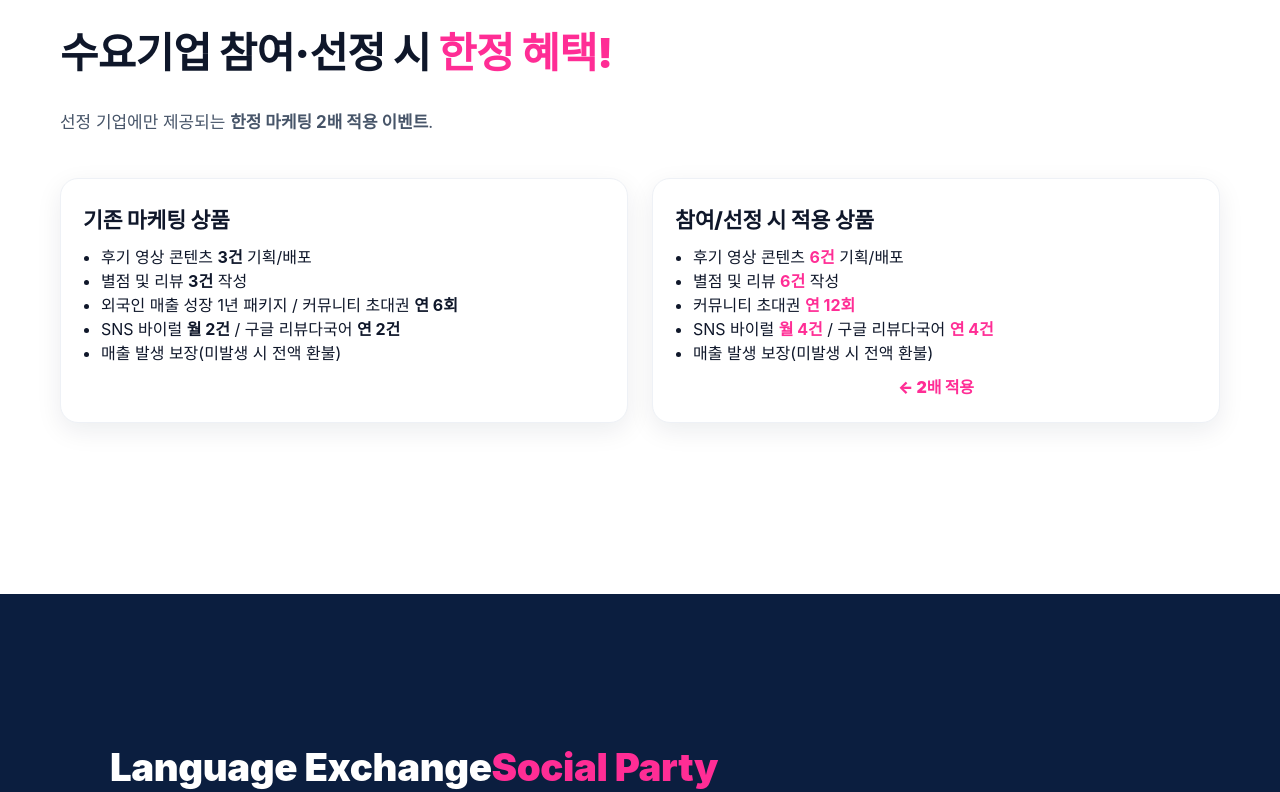
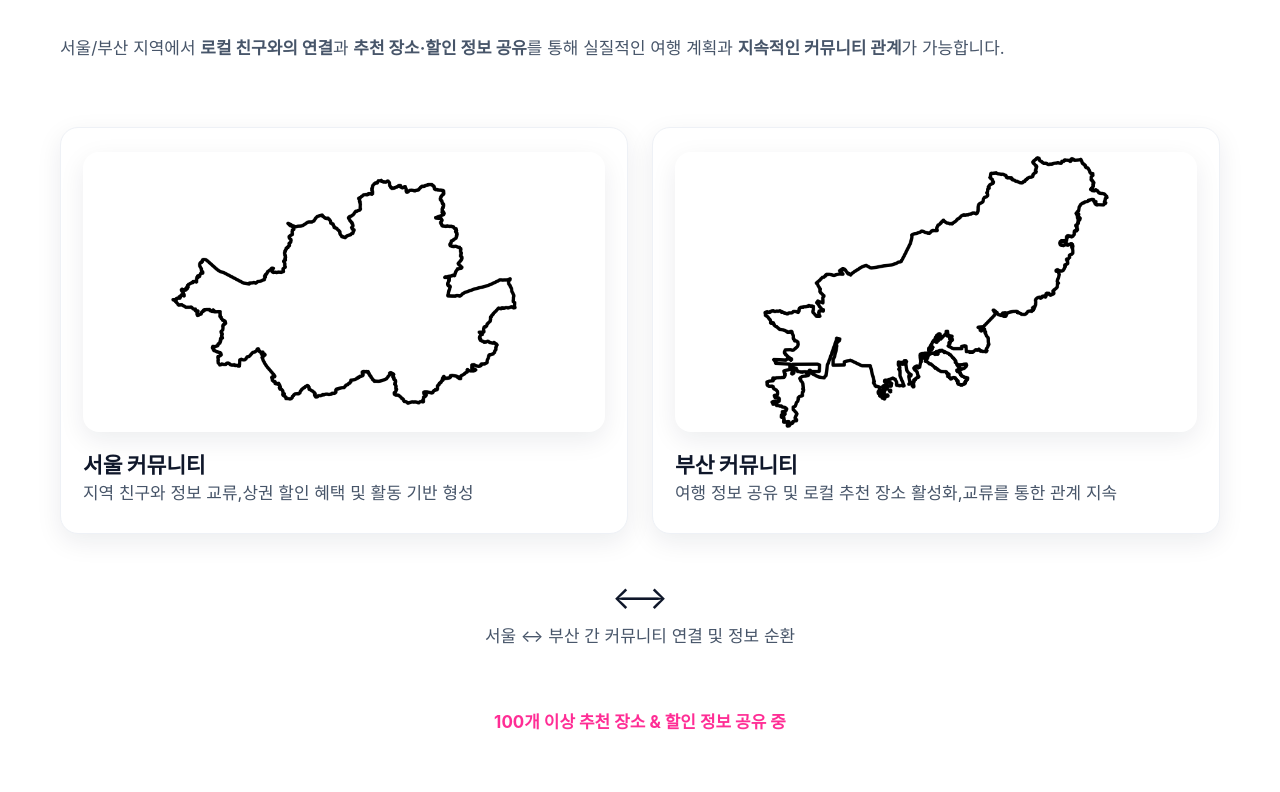
Before and after one commit to nownity/MoneyMakingSns, a React (Create React App) app: page / in a window 1280 px wide. Shown: the part 5069-5861 px from the top of the page. Built offline with nearby package versions, Linux system fonts and the light colour scheme.

Commit message:
샘플 지도 섹션 구성중

```diff
--- a/src/pages/SampleSection.jsx
+++ b/src/pages/SampleSection.jsx
@@ -1,7 +1,8 @@
-import React from "react";
 import styled from "styled-components";
 import sample1 from "../images/Sample1.jpg";
 import wechat from "../images/wechat.jpg";
+import seoulMap from "../images/seoul-outline-final.png";
+import busanMap from "../images/busan-outline-final.png";
 
 /* ===== 색상 토큰 ===== */
 const NAVY = "#0b1e3f";
@@ -744,6 +745,68 @@ const SampleSection = ({ currentSection, sectionRefs, lang }) => {
           </Grid3>
         </Container>
       </Section>
+      {/* 5.5. 커뮤니티 연결 & 할인 정보 섹션 (화이트) */}
+      <Section>
+        <Container>
+          <H1>
+            <span>다양한 정보 및 할인 혜택</span> 제공
+          </H1>
+
+          <P>
+            서울/부산 지역에서 <b>로컬 친구와의 연결</b>과{" "}
+            <b>추천 장소·할인 정보 공유</b>를 통해 실질적인 여행 계획과{" "}
+            <b>지속적인 커뮤니티 관계</b>가 가능합니다.
+          </P>
+
+          <TwoCol style={{ marginTop: 36 }}>
+            <SoftBox>
+              <ImageBox
+                $src={seoulMap}
+                style={{ minHeight: 280 }}
+                aria-label="서울 테두리 지도"
+              />
+              <Sub style={{ marginTop: 16 }}>서울 커뮤니티</Sub>
+              <P>
+                지역 친구와 정보 교류,
+                <br className="mobile-br" />
+                상권 할인 혜택 및 활동 기반 형성
+              </P>
+            </SoftBox>
+
+            <SoftBox>
+              <ImageBox
+                $src={busanMap}
+                style={{ minHeight: 280 }}
+                aria-label="부산 테두리 지도"
+              />
+              <Sub style={{ marginTop: 16 }}>부산 커뮤니티</Sub>
+              <P>
+                여행 정보 공유 및 로컬 추천 장소 활성화,
+                <br className="mobile-br" />
+                교류를 통한 관계 지속
+              </P>
+            </SoftBox>
+          </TwoCol>
+
+          <div style={{ textAlign: "center", marginTop: 20 }}>
+            <span style={{ fontSize: "2rem", lineHeight: 1 }}>⟷</span>
+            <P style={{ marginTop: 8 }}>
+              서울 ↔ 부산 간 커뮤니티 연결 및 정보 순환
+            </P>
+          </div>
+
+          <P
+            style={{
+              marginTop: 28,
+              textAlign: "center",
+              color: PINK,
+              fontWeight: 700,
+            }}
+          >
+            100개 이상 추천 장소 & 할인 정보 공유 중
+          </P>
+        </Container>
+      </Section>
 
       {/* 6. 수요기업 한정 혜택 (화이트) */}
       <Section>
```
Also changed, not shown: src/images/busan-outline-final.png (added), src/images/seoul-outline-final.png (added).
